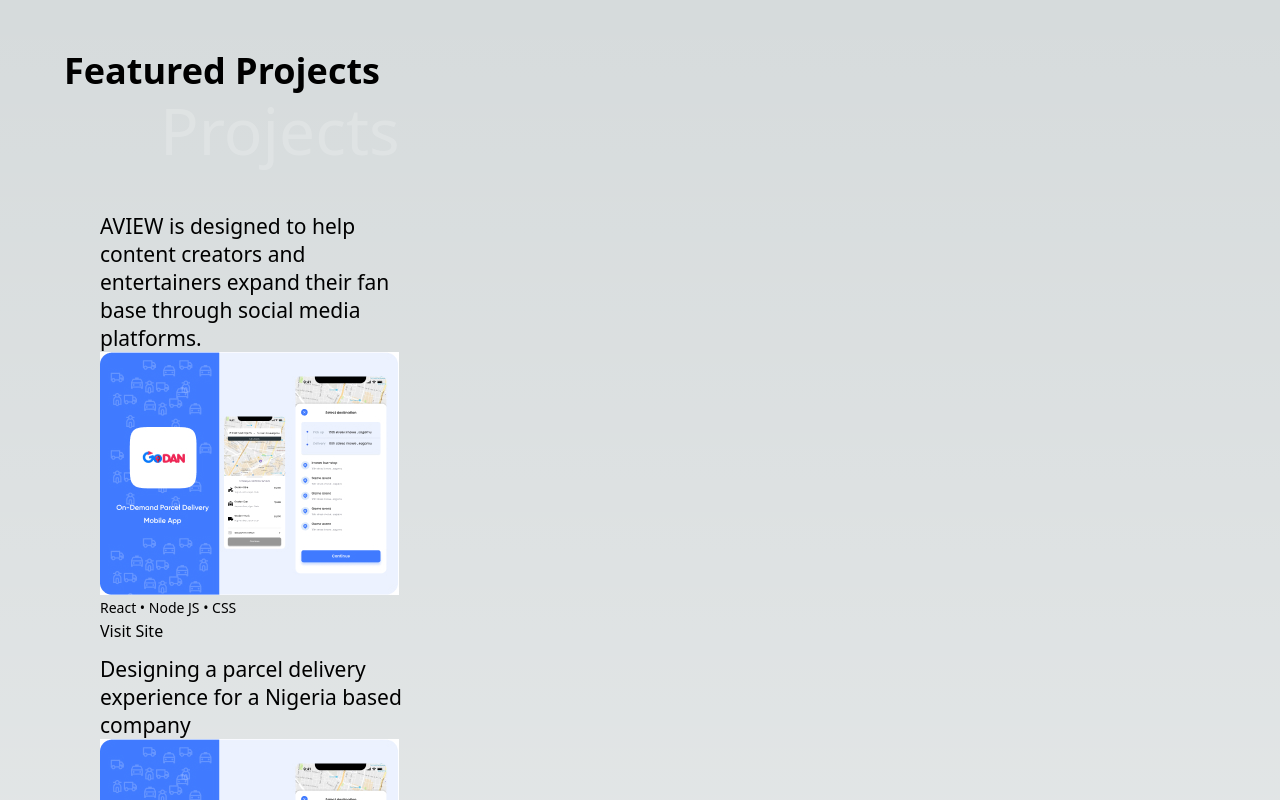
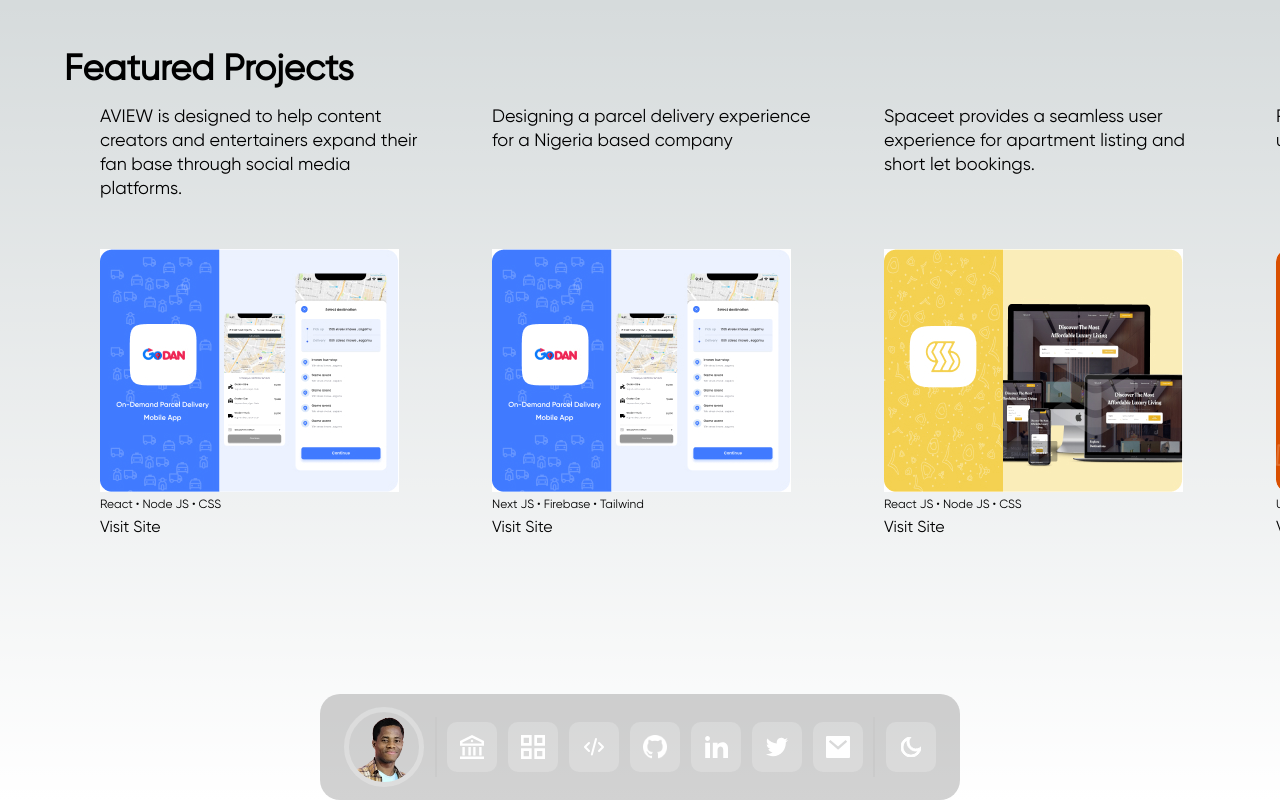
Before and after one commit to Vicopem01/my-portfolio, a Next.js app: page /projects in a window 1280 px wide. Shown: the top 800 px of the page. Built offline with nearby package versions, Linux system fonts and the light colour scheme.

Commit message:
feat: Added previous projects

```diff
--- a/app/_app.tsx
+++ b/app/_app.tsx
@@ -1,34 +1,7 @@
-"use client";
-import { ThemeContext } from "@/context";
 import type { AppProps } from "next/app";
-import { useEffect, useState } from "react";
-import { Analytics } from "@vercel/analytics/react";
-import "./globals.css";
-import Dock from "@/components/Dock/dock";
 
 const MyApp = ({ Component, pageProps }: AppProps) => {
-  let storedTheme;
-  if (typeof window !== "undefined") {
-    storedTheme = localStorage.getItem("theme");
-  }
-
-  const [theme, setTheme] = useState(storedTheme || "dark");
-
-  useEffect(() => {
-    if (theme === "light") document.documentElement.classList.add("light");
-    else document.documentElement.classList.remove("light");
-    localStorage.setItem("theme", theme);
-  }, [theme]);
-
-  return (
-    <ThemeContext.Provider value={{ theme, setTheme }}>
-      <div className="font-gilroymedium">
-        <Component {...pageProps} />
-      </div>
-      <div>{Dock()}</div>
-      <Analytics />
-    </ThemeContext.Provider>
-  );
+  return <Component {...pageProps} />;
 };
 
 export default MyApp;
--- a/app/layout.tsx
+++ b/app/layout.tsx
@@ -1,18 +1,40 @@
+"use client";
+
+import "./globals.css";
 import Dock from "@/components/Dock/dock";
-import React from "react";
-import "./globals.css";
-
-export const metadata = {
-  title: "Victor O ~ Software Developer",
-  description: "Full stack developer ~ Web and blockchain security enthusiat",
-};
+import { ThemeContext } from "@/context";
+import React, { useEffect, useState } from "react";
+import { Analytics } from "@vercel/analytics/react";
 
 const Layout = ({ children }: { children: React.ReactNode }) => {
+  let storedTheme;
+  if (typeof window !== "undefined") {
+    storedTheme = localStorage.getItem("theme");
+  }
+
+  const [theme, setTheme] = useState(storedTheme || "dark");
+
+  useEffect(() => {
+    if (theme === "light") document.documentElement.classList.add("light");
+    else document.documentElement.classList.remove("light");
+    localStorage.setItem("theme", theme);
+  }, [theme]);
+
   return (
     <html lang="en">
-      <body className="transition-300 relative m-0 min-h-screen dark:text-white text-black">
-        {children}
-        <Dock />
+      <head>
+        <title>Victor O ~ Software Developer</title>
+        <meta
+          name="description"
+          content="Full stack developer ~ Web and blockchain security enthusiast"
+        />
+      </head>
+      <body className="transition-300 relative m-0 min-h-screen dark:text-white text-black font-gilroymedium">
+        <ThemeContext.Provider value={{ theme, setTheme }}>
+          {children}
+          <Dock />
+        </ThemeContext.Provider>
+        <Analytics />
       </body>
     </html>
   );
--- a/app/projects/page.tsx
+++ b/app/projects/page.tsx
@@ -9,11 +9,11 @@ const Projects = () => {
     <main className="main">
       <div>
         <h3 className="text-6xl font-bold">Featured Projects</h3>
-        <p className="text-[rgba(255,255,255,0.2)] pl-24 pb-8 text-8xl">
+        {/* <p className="text-[rgba(255,255,255,0.2)] pl-24 pb-8 text-8xl">
           Projects
-        </p>
+        </p> */}
       </div>
-      <div className="cardContainer">
+      <div className="cardContainer flex">
         {data.map((card, index) => (
           <Cards
             heading={card.heading}
--- a/components/Card/index.tsx
+++ b/components/Card/index.tsx
@@ -10,12 +10,12 @@ interface ICard {
 }
 const Cards = ({ heading, img, skills, link }: ICard) => {
   return (
-    <div className="block w-[20rem] my-3 mx-9">
-      <div className="flex flex-col justify-start ">
-        <p className="text-xl">{heading}</p>
+    <div className="block my-3 mx-9">
+      <div className="flex flex-col justify-start w-[20rem]">
+        <p className="text-lg mb-4 h-[8rem]">{heading}</p>
         <Image src={img} alt="" />
         <div>
-          <span className="text-sm">{skills}</span>
+          <span className="text-xs">{skills}</span>
         </div>
         <Button text="Visit Site" href={link} />
       </div>
--- a/components/Dock/dock.scss
+++ b/components/Dock/dock.scss
@@ -5,7 +5,6 @@
   max-width: 40rem;
   width: 100%;
   padding: 0.8rem;
-  margin: 1rem auto 0 auto;
   button {
     border: none;
   }
@@ -36,8 +35,8 @@
 .circle {
   border: 5px solid rgba(255, 255, 255, 0.27);
   border-radius: 50%;
-  width: 100px;
-  height: 100px;
+  width: 80px;
+  height: 80px;
   img {
     border-radius: 50%;
     width: 100%;
--- a/components/Dock/dock.tsx
+++ b/components/Dock/dock.tsx
@@ -81,7 +81,7 @@ const DesktopDock = () => {
 
   return (
     <div
-      className={`flex dock-hover bg-[rgba(34,34,34,0.2)] dark:bg-[rgba(114,114,114,0.17)] ${theme}`}
+      className={`fixed left-1/2 -translate-x-1/2 bottom-0 flex dock-hover bg-[rgba(34,34,34,0.2)] dark:bg-[rgba(114,114,114,0.17)] ${theme}`}
     >
       <div className="circle">
         <Image src={Avatar} alt="avatar" />
@@ -91,7 +91,7 @@ const DesktopDock = () => {
       {dockLinks.map((link, index: number) =>
         link.external ? (
           <a
-            href="https://github.com/Vicopem01"
+            href={link.to}
             target="_blank"
             rel="noopener noreferrer"
             className="github"
```
